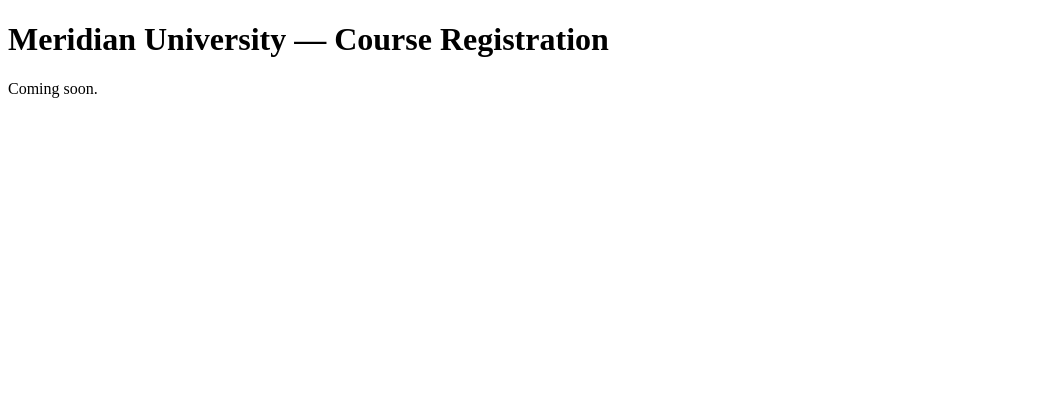
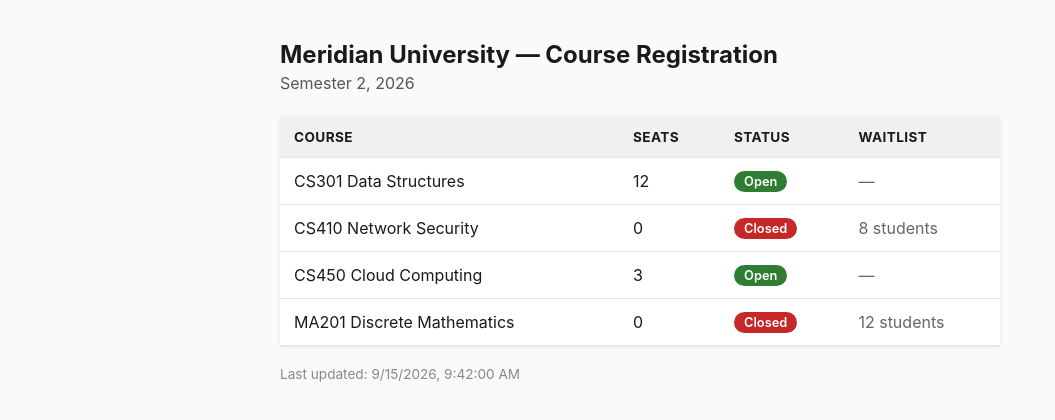
Before and after one commit to sadesh123/course-registration, a plain HTML site: page index.html in a window 1280 px wide. Shown: the whole page, without its empty margins (0-1055 px from the left). Drawn offline with Linux system fonts and the light colour scheme.

Commit message:
Add Course Registration app files: courses.json, Dockerfile, index.html

```diff
--- /dev/null
+++ b/courses.json
@@ -0,0 +1,34 @@
+{
+  "semester": "Semester 2, 2026",
+  "lastUpdated": "2026-09-15T09:42:00Z",
+  "courses": [
+    {
+      "code": "CS301",
+      "name": "Data Structures",
+      "seats": 12,
+      "status": "Open",
+      "waitlist": 0
+    },
+    {
+      "code": "CS410",
+      "name": "Network Security",
+      "seats": 0,
+      "status": "Closed",
+      "waitlist": 8
+    },
+    {
+      "code": "CS450",
+      "name": "Cloud Computing",
+      "seats": 3,
+      "status": "Open",
+      "waitlist": 0
+    },
+    {
+      "code": "MA201",
+      "name": "Discrete Mathematics",
+      "seats": 0,
+      "status": "Closed",
+      "waitlist": 12
+    }
+  ]
+}
--- a/index.html
+++ b/index.html
@@ -1,11 +1,126 @@
 <!DOCTYPE html>
 <html lang="en">
 <head>
-  <meta charset="UTF-8">
-  <title>Meridian University — Course Registration</title>
+<meta charset="UTF-8">
+<meta name="viewport" content="width=device-width, initial-scale=1.0">
+<title>Meridian University — Course Registration</title>
+<style>
+  :root {
+    color-scheme: light dark;
+  }
+  body {
+    font-family: -apple-system, BlinkMacSystemFont, "Segoe UI", Roboto, sans-serif;
+    max-width: 720px;
+    margin: 40px auto;
+    padding: 0 20px;
+    color: #1a1a1a;
+    background: #fafafa;
+  }
+  header h1 {
+    margin-bottom: 4px;
+    font-size: 1.5rem;
+  }
+  header p {
+    margin-top: 0;
+    color: #555;
+  }
+  table {
+    width: 100%;
+    border-collapse: collapse;
+    margin-top: 24px;
+    background: #fff;
+    box-shadow: 0 1px 3px rgba(0,0,0,0.1);
+  }
+  th, td {
+    padding: 12px 14px;
+    text-align: left;
+    border-bottom: 1px solid #e5e5e5;
+  }
+  th {
+    background: #f0f0f0;
+    font-size: 0.85rem;
+    text-transform: uppercase;
+    letter-spacing: 0.03em;
+  }
+  .badge {
+    display: inline-block;
+    padding: 3px 10px;
+    border-radius: 12px;
+    font-size: 0.8rem;
+    font-weight: 600;
+    color: #fff;
+  }
+  .badge.open {
+    background: #2e7d32;
+  }
+  .badge.closed {
+    background: #c62828;
+  }
+  .waitlist {
+    color: #666;
+  }
+  footer {
+    margin-top: 20px;
+    font-size: 0.85rem;
+    color: #888;
+  }
+</style>
 </head>
 <body>
-  <h1>Meridian University — Course Registration</h1>
-  <p>Coming soon.</p>
+  <header>
+    <h1>Meridian University — Course Registration</h1>
+    <p id="semester">Loading semester…</p>
+  </header>
+
+  <table>
+    <thead>
+      <tr>
+        <th>Course</th>
+        <th>Seats</th>
+        <th>Status</th>
+        <th>Waitlist</th>
+      </tr>
+    </thead>
+    <tbody id="course-rows">
+      <tr><td colspan="4">Loading courses…</td></tr>
+    </tbody>
+  </table>
+
+  <footer id="last-updated"></footer>
+
+<script>
+  fetch("courses.json")
+    .then(function (res) { return res.json(); })
+    .then(function (data) {
+      document.getElementById("semester").textContent = data.semester;
+
+      var rows = data.courses.map(function (course) {
+        var isOpen = course.status === "Open";
+        var badgeClass = isOpen ? "open" : "closed";
+        var waitlist = course.waitlist > 0
+          ? course.waitlist + " students"
+          : "—";
+        return (
+          "<tr>" +
+          "<td>" + course.code + " " + course.name + "</td>" +
+          "<td>" + course.seats + "</td>" +
+          "<td><span class=\"badge " + badgeClass + "\">" + course.status + "</span></td>" +
+          "<td class=\"waitlist\">" + waitlist + "</td>" +
+          "</tr>"
+        );
+      });
+
+      document.getElementById("course-rows").innerHTML = rows.join("");
+
+      var updated = new Date(data.lastUpdated);
+      document.getElementById("last-updated").textContent =
+        "Last updated: " + updated.toLocaleString();
+    })
+    .catch(function (err) {
+      document.getElementById("course-rows").innerHTML =
+        "<tr><td colspan=\"4\">Failed to load course data.</td></tr>";
+      console.error(err);
+    });
+</script>
 </body>
 </html>
```
Also changed, not shown: 1 other file.
